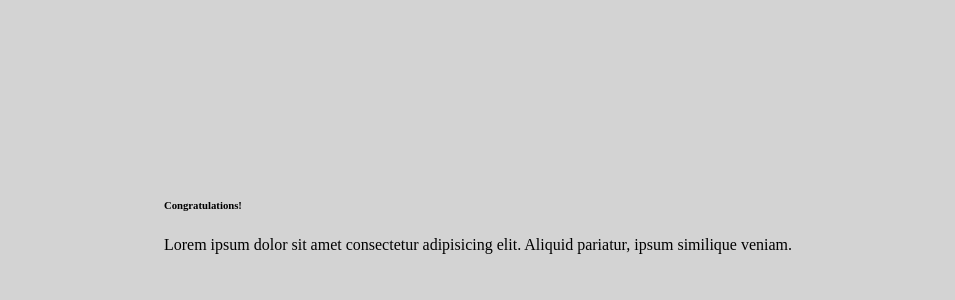
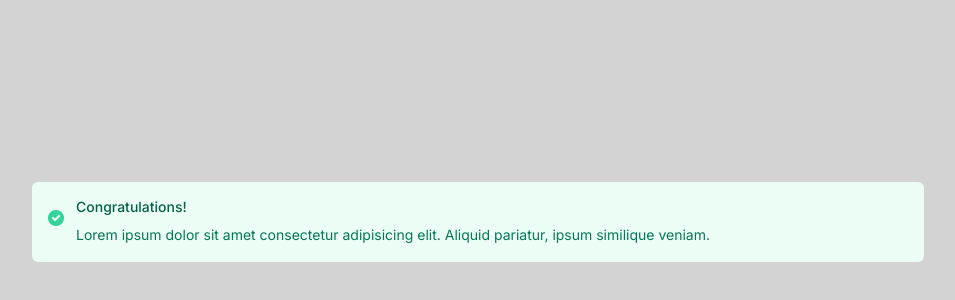
Before and after one commit to erzanthedev/component-library, a React (Create React App) app: page / in a window 1280 px wide. Shown: the part 178-478 px from the top of the page, without its empty margins (162-1117 px from the left). Built offline with nearby package versions, Linux system fonts and the light colour scheme.

Commit message:
feat: added styling to banner component

```diff
--- a/package.json
+++ b/package.json
@@ -8,6 +8,7 @@
     "@testing-library/user-event": "^13.5.0",
     "react": "^18.3.1",
     "react-dom": "^18.3.1",
+    "react-icons": "^5.3.0",
     "react-scripts": "5.0.1",
     "web-vitals": "^2.1.4"
   },
--- a/src/components/banners/Banner.js
+++ b/src/components/banners/Banner.js
@@ -1,11 +1,16 @@
+import checkCircle from "../../assets/checkCircle.png";
+
 const Banner = () => {
   return (
-    <div>
-      <h6 className="banner-title">Congratulations!</h6>
-      <p className="banner-text">
-        Lorem ipsum dolor sit amet consectetur adipisicing elit. Aliquid
-        pariatur, ipsum similique veniam.
-      </p>
+    <div className="banner">
+      <img src={checkCircle} alt="check circle" />
+      <div className="banner-content">
+        <h6 className="banner-title">Congratulations!</h6>
+        <p className="banner-text">
+          Lorem ipsum dolor sit amet consectetur adipisicing elit. Aliquid
+          pariatur, ipsum similique veniam.
+        </p>
+      </div>
     </div>
   );
 };
--- a/src/index.css
+++ b/src/index.css
@@ -9,8 +9,10 @@ body {
 
 main {
   display: flex;
+  flex-direction: column;
   justify-content: center;
   align-items: center;
+  gap: 12px;
   height: 100vh;
 }
 
@@ -75,3 +77,48 @@ main {
   background-color: #fce7f3;
   color: #9d174d;
 }
+
+/* Banner */
+
+.banner {
+  background-color: #ecfdf5;
+  padding: 16px;
+  border-radius: 6px;
+  font-family: Inter;
+  width: Fixed (896px) px;
+  height: Hug (80px) px;
+  display: flex;
+  justify-content: space-evenly;
+}
+
+.banner > img {
+  width: 16px;
+  height: 16px;
+  color: #34d399;
+  margin-right: 12px;
+  margin-top: 12px;
+}
+
+.banner-title {
+  font-size: 14px;
+  font-weight: 500;
+  color: #065f46;
+  width: 832px;
+  height: 20px;
+  margin: 0 0 8px;
+}
+
+.banner-content {
+  width: Fill (832px) px;
+  height: Hug (48px) px;
+}
+
+.banner-text {
+  font-size: 14px;
+  font-weight: 400;
+  text-align: left;
+  color: #047857;
+  width: 832px;
+  height: 20px;
+  margin: 0;
+}
```
Also changed, not shown: src/assets/checkCircle.png (added), 1 other file (tests, documents, lock files or other folders).
